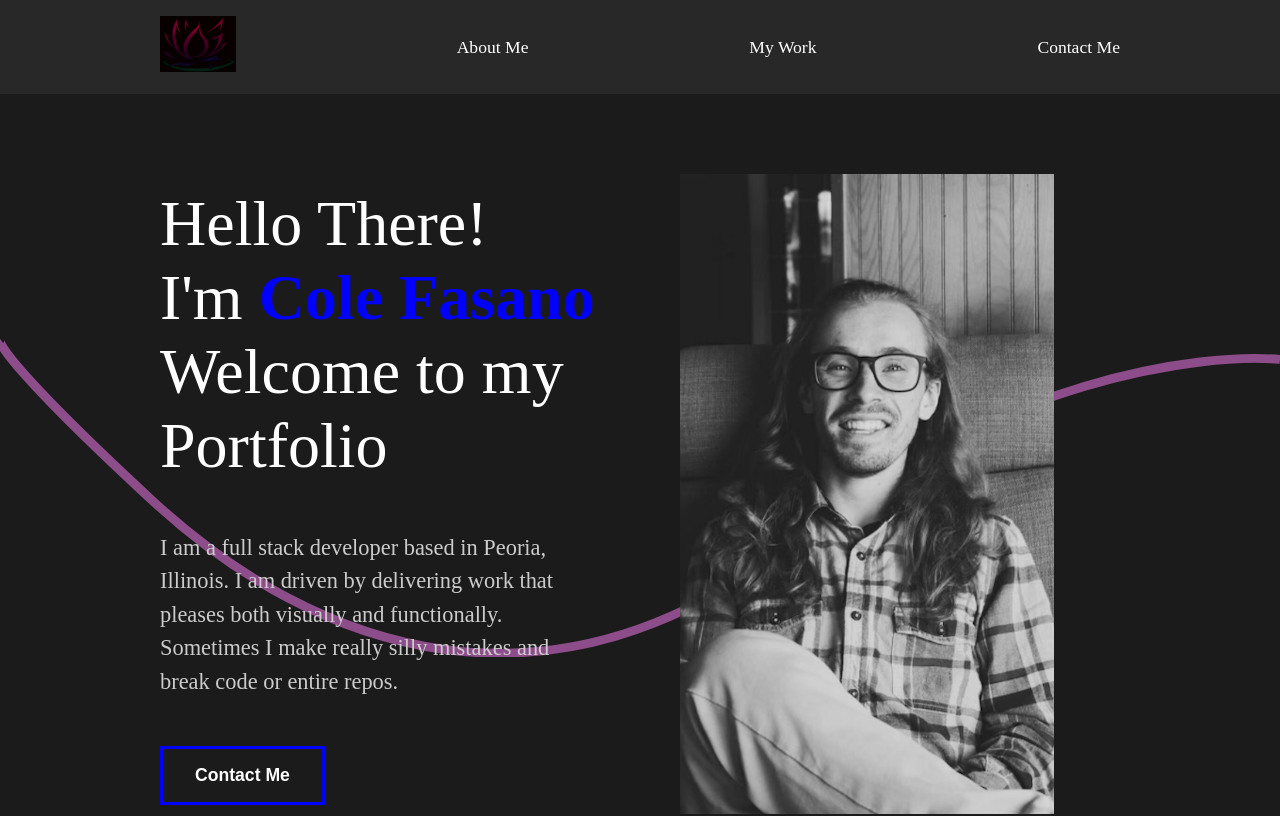
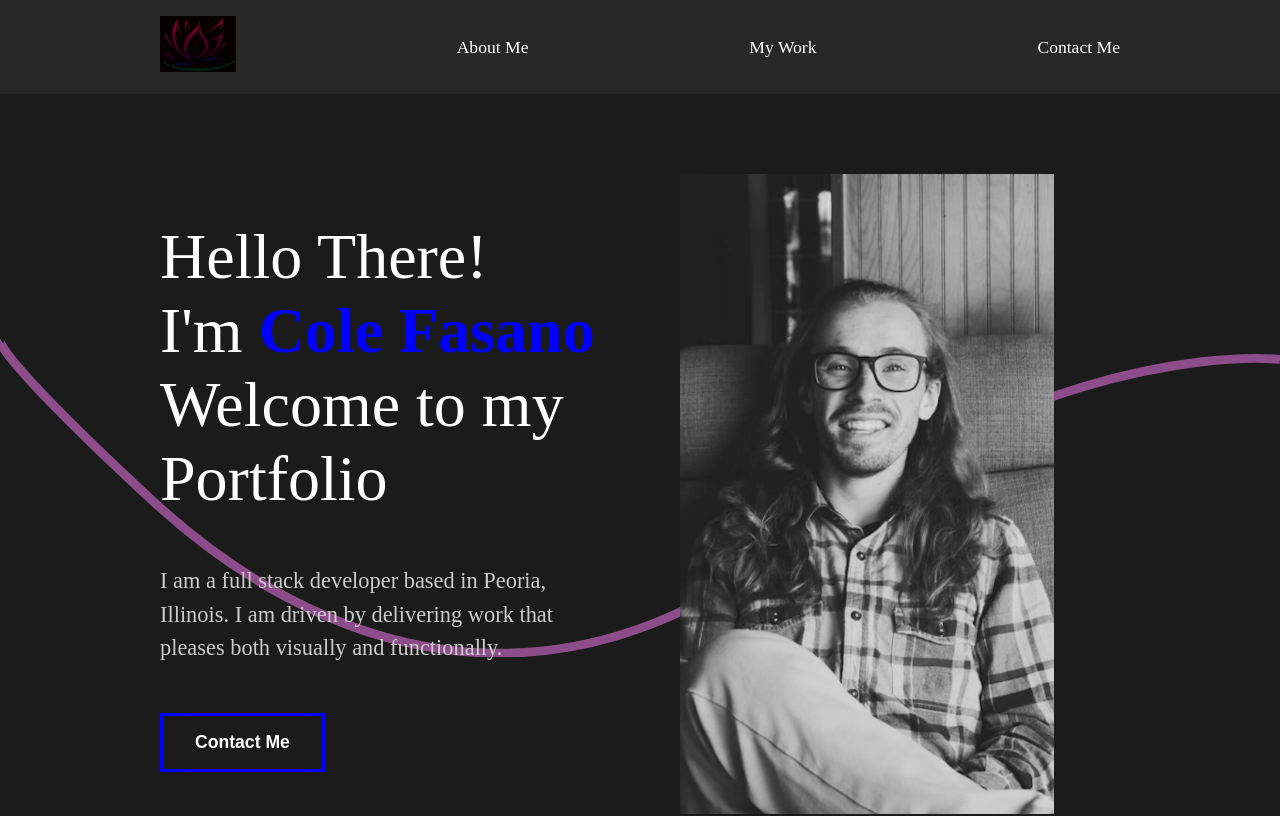
Before and after one commit to c-fasano/portfolioSite, a React (Create React App) app: page / in a window 1280 px wide. Shown: the top 816 px of the page. Built offline with nearby package versions, Linux system fonts and the light colour scheme.

Commit message:
Rid warnings

```diff
--- a/src/components/AboutSection.jsx
+++ b/src/components/AboutSection.jsx
@@ -25,12 +25,10 @@ const AboutSection = () => {
             <motion.h2 variants={titleAnimation}>Welcome to my Portfolio</motion.h2>
           </Hide>
         </motion.div>
-        <motion.p variants={fadeAnimation}>I am a full stack developer based in Peoria, Illinois. I am driven by delivering work that pleases both visually and functionally. Sometimes I make really silly mistakes and break code or entire repos. </motion.p>
+        <motion.p variants={fadeAnimation}>I am a full stack developer based in Peoria, Illinois. I am driven by delivering work that pleases both visually and functionally.</motion.p>
         <Link to="/contact">
           <motion.button variants={buttonFadeAnimation}>Contact Me</motion.button>
         </Link>
-
-        {/*   */}
       </StyledDescription>
       <StyledImage>
         <motion.img variants={imageAnimation} src={self} alt="Sitting down in chair Black and White" style={{width: "85%"}}/>
--- a/src/components/SkillsSection.jsx
+++ b/src/components/SkillsSection.jsx
@@ -15,7 +15,7 @@ import Redux from "../images/redux.svg"
 import SASS from "../images/sass-1.svg";
 import Stack from "../images/Stack.jpg";
 
-import { StyledAbout, StyledDescription, StyledImage, Hide, Logo } from "../styles";
+import { StyledAbout, StyledDescription, StyledImage, Logo } from "../styles";
 import { imageAnimation } from "../animation";
 import { useScroll } from "./useScroll";
 
```
